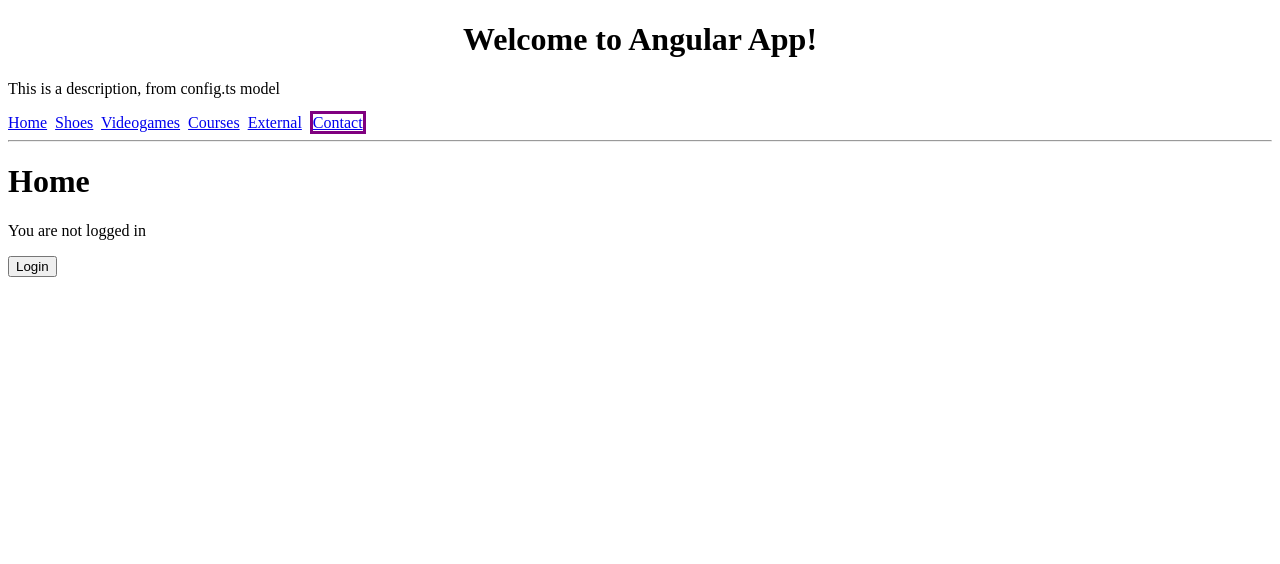
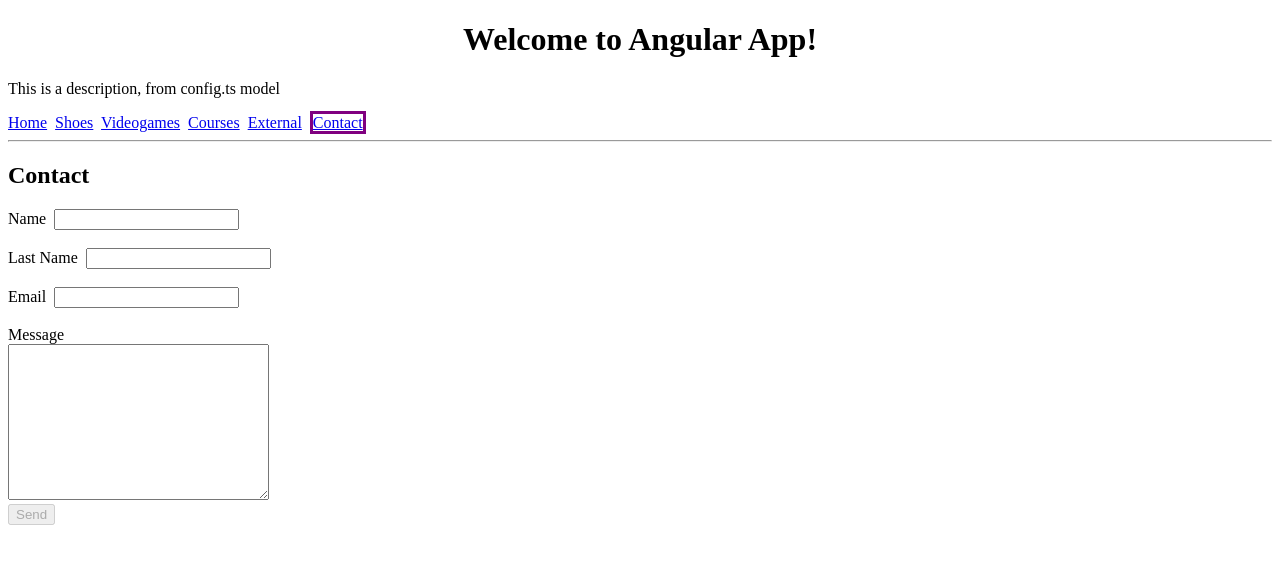
Before and after one commit to JonaMG0812/Angular-from-zero, an Angular app: page /contact in a window 1280 px wide. Shown: the top 564 px of the page. Built offline with nearby package versions, Linux system fonts and the light colour scheme.

Commit message:
Form validated

```diff
--- /dev/null
+++ b/src/app/Models/contactUser.ts
@@ -0,0 +1,10 @@
+export class ContactUser{
+    constructor(
+        public name: string,
+        public lastname: string,
+        public email: string,
+        public msg: string
+    ){
+
+    }
+}
--- a/src/app/app.routing.ts
+++ b/src/app/app.routing.ts
@@ -3,11 +3,12 @@ import { ModuleWithProviders } from '@angular/core';
 import { Routes, RouterModule } from '@angular/router';
 
 //Importing components
-import { HomeComponent } from './home/home.component'
+import { HomeComponent } from './home/home.component';
 import { ShoesComponent } from './shoes/shoes.component';
 import { VideogameComponent } from './videogame/videogame.component';
 import { CoursesComponent } from './courses/courses.component';
-import { ExternalComponent } from './external/external.component'
+import { ContactComponent } from './contact/contact.component';
+import { ExternalComponent } from './external/external.component';
 
 //Config routes array
 const appRoutes: Routes = [
@@ -17,6 +18,7 @@ const appRoutes: Routes = [
     {path: 'videogames', component: VideogameComponent},
     {path: 'courses', component: CoursesComponent},
     {path: 'external', component: ExternalComponent},
+    {path: 'contact', component: ContactComponent},
     {path: '**', component: HomeComponent}
 ];
 
--- a/src/app/contact/contact.component.html
+++ b/src/app/contact/contact.component.html
@@ -1,3 +1,25 @@
-<p>
-  contact works!
-</p>
+<h2>Contact</h2>
+
+<form #formContact = 'ngForm' (ngSubmit)='onSubmit(formContact)'>
+  <label for="name">Name</label>&nbsp;
+  <input type="text" name="name" #name='ngModel' [(ngModel)]="user.name" required pattern="[a-zA-Z]+"/>&nbsp;
+  <span *ngIf="name.touched && !name.valid">Field required</span>
+  <br><br>
+
+  <label for="lastname">Last Name</label>&nbsp;
+  <input type="text" name="lastname" #lastname='ngModel' [(ngModel)]="user.lastname" required pattern="[a-zA-Z]+"/>&nbsp;
+  <span *ngIf="lastname.touched && !lastname.valid">Field required</span>
+  <br><br>
+
+  <label for="email">Email</label>&nbsp;
+  <input type="email" name="email" #email='ngModel' [(ngModel)]="user.email" required/>
+  <span *ngIf="email.touched && !email.valid">Field required</span>
+  <br><br>
+
+  <label for="msg">Message</label><br>
+  <textarea name="msg" id="" cols="30" rows="10" #msg='ngModel' [(ngModel)]="user.msg" required></textarea>&nbsp;
+  <span *ngIf="msg.touched && !msg.valid">Field required</span>
+  <br>
+
+  <input type="submit" value="Send" [disabled]="!formContact.form.valid">
+</form>
--- a/src/app/contact/contact.component.ts
+++ b/src/app/contact/contact.component.ts
@@ -1,4 +1,5 @@
 import { Component, OnInit } from '@angular/core';
+import { ContactUser } from '../Models/contactUser'
 
 @Component({
   selector: 'app-contact',
@@ -6,10 +7,18 @@ import { Component, OnInit } from '@angular/core';
   styleUrls: ['./contact.component.css']
 })
 export class ContactComponent implements OnInit {
-
-  constructor() { }
+  public user: ContactUser;
+  constructor() {
+    this.user = new ContactUser('','','','')
+   }
 
   ngOnInit() {
   }
 
+  onSubmit(form){
+    console.log("Submit");
+    console.log(this.user);
+    //form.reset();
+  }
+
 }
```
